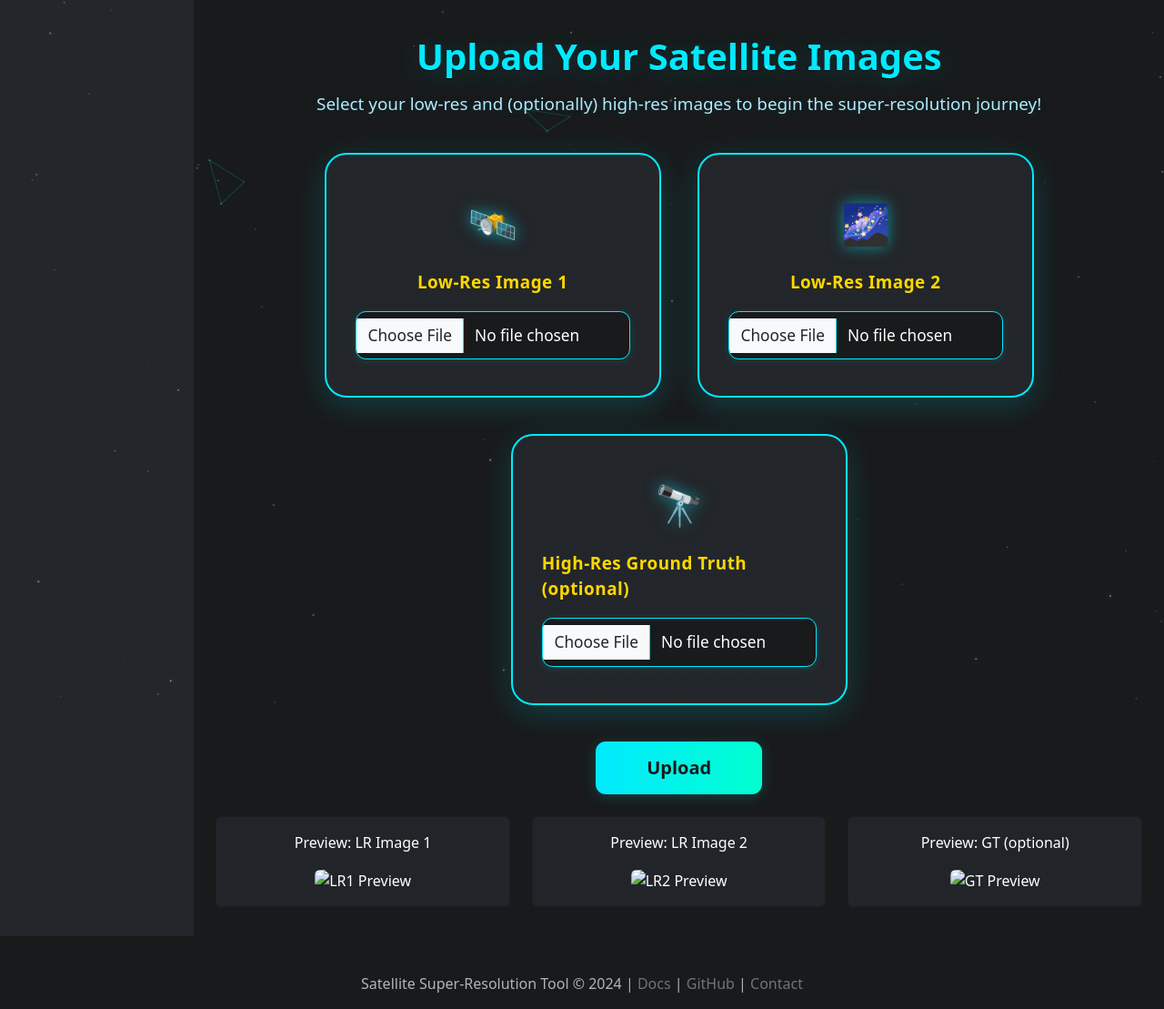
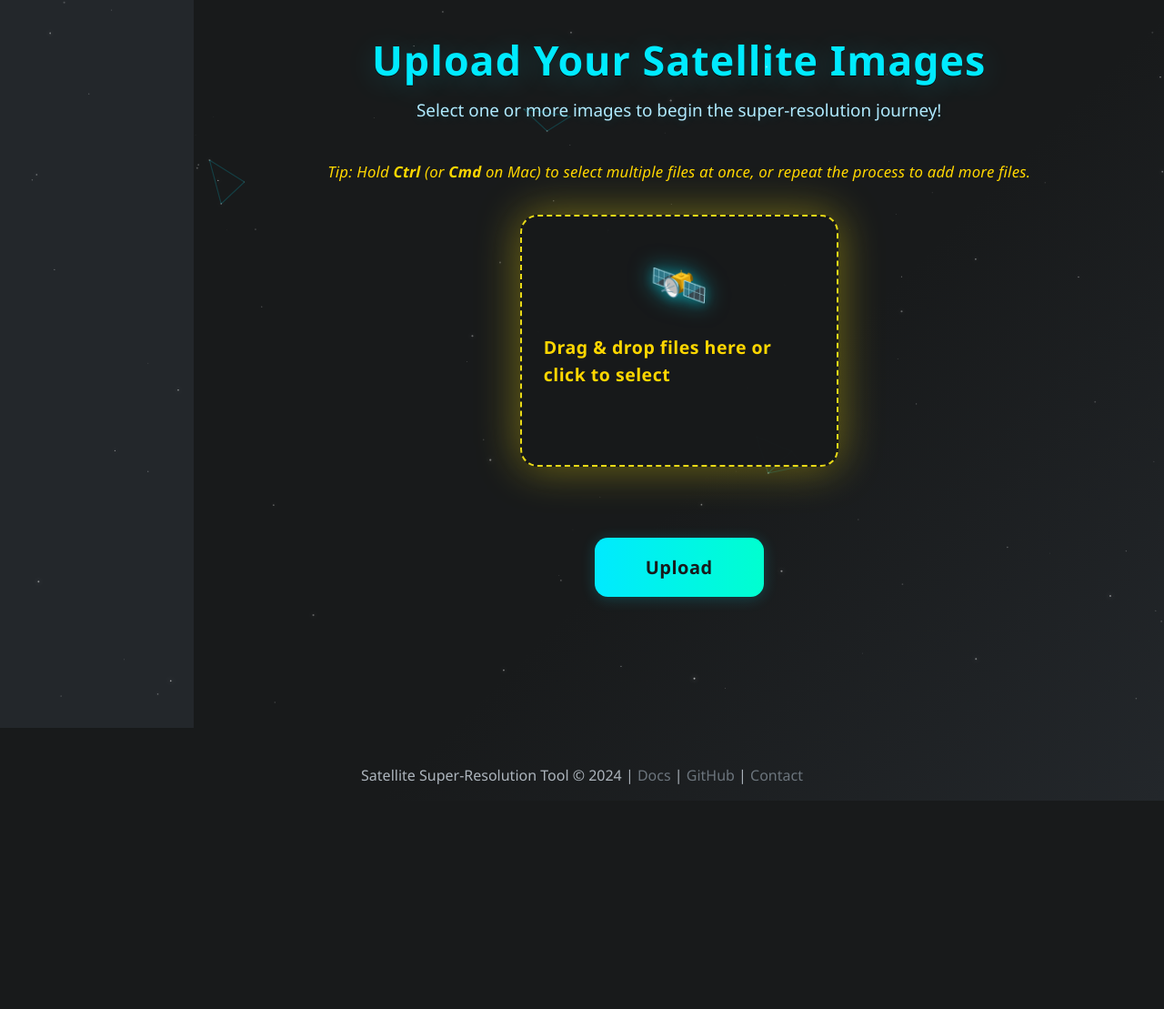
Before and after one commit to OshiSharma1222/ISRO, a Django app: template templates/upload.html in a window 1280 px wide. Shown: the whole page at 91% size. After the commit the page ends 880 px from the top, so only its background shows below. Run offline with Django 5.2, Linux system fonts and the light colour scheme; the template is opened without the code that fills it, so the values that code supplies are empty; some libraries are stand-ins or nearby versions.

Commit message:
Enhance the upload page

```diff
--- a/templates/upload.html
+++ b/templates/upload.html
@@ -1,12 +1,41 @@
 {% extends 'base.html' %}
 {% block content %}
 <style>
+    body {
+        font-family: 'Montserrat', 'Segoe UI', Arial, sans-serif;
+        background: linear-gradient(135deg, #181a1b 60%, #23272b 100%);
+        min-height: 100vh;
+    }
     .star-canvas-bg {
         position: fixed;
         top: 0; left: 0; width: 100vw; height: 100vh;
         z-index: 0;
         pointer-events: none;
         display: block;
+    }
+    .upload-heading {
+        color: #00eaff;
+        font-size: 2.8rem;
+        font-weight: 900;
+        text-align: center;
+        margin-bottom: 0.5rem;
+        text-shadow: 0 4px 32px #00eaff33, 0 1px 0 #000;
+        letter-spacing: 1px;
+    }
+    .upload-subheading {
+        color: #b0eaff;
+        font-size: 1.18rem;
+        text-align: center;
+        margin-bottom: 2.5rem;
+        text-shadow: 0 2px 12px #00eaff22;
+    }
+    .upload-tip {
+        color: #ffd700;
+        font-size: 1.05rem;
+        text-align: center;
+        margin-bottom: 2.2rem;
+        letter-spacing: 0.2px;
+        font-style: italic;
     }
     .upload-cards-row {
         display: flex;
@@ -16,140 +45,159 @@
         gap: 2.5rem;
     }
     .upload-card {
-        background: linear-gradient(135deg, rgba(35,39,43,0.98) 80%, #23272b 100%);
+        background: rgba(35,39,43,0.98);
         border-radius: 1.5rem;
         padding: 2.7rem 2rem 2rem 2rem;
         width: 100%;
-        max-width: 370px;
+        max-width: 400px;
         min-height: 260px;
         box-shadow: 0 8px 32px #00eaff33, 0 2px 16px #0003;
         display: flex;
         flex-direction: column;
         align-items: center;
-        border: 2.5px solid #00eaff;
+        border: 3px solid #00eaff;
         position: relative;
         z-index: 1;
-        transition: transform 0.2s, box-shadow 0.2s;
+        transition: transform 0.2s, box-shadow 0.2s, border-color 0.2s;
         overflow: hidden;
+        margin: 0 auto;
+        background-clip: padding-box;
+        outline: 2px solid #23272b;
+        outline-offset: 6px;
+        animation: cardGlow 2.5s infinite alternate;
+    }
+    @keyframes cardGlow {
+        0% { box-shadow: 0 0 32px #00eaff55, 0 2px 16px #0003; border-color: #00eaff; }
+        100% { box-shadow: 0 0 48px #ffd70077, 0 2px 16px #0003; border-color: #ffd700; }
     }
     .upload-card:hover {
         transform: translateY(-8px) scale(1.04);
-        box-shadow: 0 12px 48px #00eaff55, 0 4px 24px #0004;
+        box-shadow: 0 12px 48px #ffd70099, 0 4px 24px #0004;
         border-color: #ffd700;
+        background: rgba(35,39,43,0.99);
     }
     .upload-card .upload-icon {
-        font-size: 2.7rem;
+        font-size: 3.2rem;
         margin-bottom: 1.1rem;
         color: #00eaff;
-        filter: drop-shadow(0 0 8px #00eaff88);
+        filter: drop-shadow(0 0 12px #00eaff88);
+        text-shadow: 0 2px 12px #00eaff44;
     }
     .upload-card label {
         color: #ffd700;
         font-weight: 700;
         margin-bottom: 1.1rem;
-        font-size: 1.18rem;
+        font-size: 1.22rem;
         letter-spacing: 0.5px;
+        cursor: pointer;
+        transition: color 0.2s;
+    }
+    .upload-card label:hover {
+        color: #00eaff;
     }
     .upload-card input[type="file"] {
+        display: none;
+    }
+    #drop-area {
+        border: 2.5px dashed #ffd700;
+        background: rgba(24,26,27,0.98);
+        padding: 2.2rem 1.5rem;
+        border-radius: 1.2rem;
+        width: 100%;
+        max-width: 350px;
+        min-height: 180px;
+        display: flex;
+        flex-direction: column;
+        align-items: center;
+        justify-content: center;
+        cursor: pointer;
+        transition: border-color 0.2s, background 0.2s;
+        margin: 0 auto;
+        margin-bottom: 1.2rem;
+        outline: none;
+    }
+    #drop-area:hover, #drop-area:focus {
+        border-color: #00eaff;
+        background: rgba(35,39,43,0.99);
+    }
+    #file-list {
+        margin-top: 1rem;
+        color: #b0eaff;
+        font-size: 1.08rem;
+        font-weight: 600;
+        text-align: center;
+    }
+    #preview-list {
+        margin-top: 1rem;
+        display: flex;
+        flex-wrap: wrap;
+        gap: 12px;
+        justify-content: center;
+    }
+    #preview-list img {
+        max-width: 80px;
+        max-height: 80px;
+        border-radius: 10px;
+        box-shadow: 0 2px 12px #00eaff55;
+        border: 2px solid #23272b;
         background: #181a1b;
-        color: #fff;
-        border: 1.5px solid #00eaff;
-        border-radius: 0.7rem;
-        padding: 0.8rem;
-        width: 100%;
-        font-size: 1.08rem;
-        margin-bottom: 0.5rem;
-        box-shadow: 0 2px 8px #00eaff22;
+        transition: transform 0.2s, box-shadow 0.2s;
     }
-    .upload-card input[type="file"]:focus {
+    #preview-list img:hover {
+        transform: scale(1.08) rotate(-2deg);
+        box-shadow: 0 6px 24px #ffd70077;
         border-color: #ffd700;
-        outline: none;
-        box-shadow: 0 0 0 2px #ffd70044;
-    }
-    @media (max-width: 900px) {
-        .upload-cards-row { flex-direction: column; align-items: center; gap: 2rem; }
-        .upload-card { margin: 0 0 2rem 0; }
-    }
-    .upload-heading {
-        color: #00eaff;
-        font-size: 2.5rem;
-        font-weight: 800;
-        text-align: center;
-        margin-bottom: 0.5rem;
-        text-shadow: 0 4px 32px #00eaff33, 0 1px 0 #000;
-    }
-    .upload-subheading {
-        color: #b0eaff;
-        font-size: 1.18rem;
-        text-align: center;
-        margin-bottom: 2.5rem;
-        text-shadow: 0 2px 12px #00eaff22;
     }
     .upload-btn {
         background: linear-gradient(90deg, #00eaff 0%, #00ffd0 100%);
         color: #181a1b;
         border: none;
-        font-weight: 700;
+        font-weight: 800;
         font-size: 1.25rem;
-        border-radius: 0.7rem;
-        padding: 0.9rem 3.5rem;
+        border-radius: 0.9rem;
+        padding: 1.1rem 3.5rem;
         box-shadow: 0 2px 16px #00eaff33;
-        transition: background 0.2s, color 0.2s, box-shadow 0.2s;
+        transition: background 0.2s, color 0.2s, box-shadow 0.2s, transform 0.2s;
+        margin-top: 1.2rem;
+        letter-spacing: 0.5px;
     }
     .upload-btn:hover {
         background: linear-gradient(90deg, #ffd700 0%, #00eaff 100%);
         color: #23272b;
         box-shadow: 0 6px 32px #ffd70044;
+        transform: translateY(-2px) scale(1.04);
+    }
+    @media (max-width: 900px) {
+        .upload-cards-row { flex-direction: column; align-items: center; gap: 2rem; }
+        .upload-card { margin: 0 0 2rem 0; }
+        #drop-area { max-width: 98vw; }
     }
 </style>
 <canvas id="star-canvas" class="star-canvas-bg"></canvas>
 <div class="upload-heading">Upload Your Satellite Images</div>
-<div class="upload-subheading">Select your low-res and (optionally) high-res images to begin the super-resolution journey!</div>
-<form>
-    <div class="upload-cards-row">
-        <div class="upload-card">
+<div class="upload-subheading">Select one or more images to begin the super-resolution journey!</div>
+<div class="upload-tip">Tip: Hold <b>Ctrl</b> (or <b>Cmd</b> on Mac) to select multiple files at once, or repeat the process to add more files.</div>
+<div id="upload-section">
+    <div class="upload-cards-row" style="justify-content: center;">
+        <div class="upload-card" id="drop-area">
             <div class="upload-icon">🛰️</div>
-            <label for="lr1">Low-Res Image 1</label>
-            <input class="form-control" type="file" id="lr1">
-        </div>
-        <div class="upload-card">
-            <div class="upload-icon">🌌</div>
-            <label for="lr2">Low-Res Image 2</label>
-            <input class="form-control" type="file" id="lr2">
-        </div>
-        <div class="upload-card">
-            <div class="upload-icon">🔭</div>
-            <label for="gt">High-Res Ground Truth (optional)</label>
-            <input class="form-control" type="file" id="gt">
+            <label for="fileElem">Drag & drop files here or click to select</label>
+            <input class="form-control" type="file" id="fileElem" multiple style="display:none;">
+            <div id="file-list" style="margin-top:1rem; color:#b0eaff;"></div>
+            <div id="preview-list" style="margin-top:1rem; display:flex; flex-wrap:wrap; gap:10px;"></div>
         </div>
     </div>
     <div class="text-center mb-4">
-        <button type="submit" class="upload-btn">Upload</button>
+        <button id="upload-btn" class="upload-btn">Upload</button>
     </div>
-</form>
-<div class="row mt-4">
-    <div class="col-md-4">
-        <div class="card bg-dark text-white">
-            <div class="card-body text-center">
-                <p class="card-text">Preview: LR Image 1</p>
-                <img src="https://via.placeholder.com/150x150?text=LR1" class="img-fluid rounded" alt="LR1 Preview">
-            </div>
-        </div>
-    </div>
-    <div class="col-md-4">
-        <div class="card bg-dark text-white">
-            <div class="card-body text-center">
-                <p class="card-text">Preview: LR Image 2</p>
-                <img src="https://via.placeholder.com/150x150?text=LR2" class="img-fluid rounded" alt="LR2 Preview">
-            </div>
-        </div>
-    </div>
-    <div class="col-md-4">
-        <div class="card bg-dark text-white">
-            <div class="card-body text-center">
-                <p class="card-text">Preview: GT (optional)</p>
-                <img src="https://via.placeholder.com/150x150?text=GT" class="img-fluid rounded" alt="GT Preview">
-            </div>
+</div>
+<div id="evaluate-section" style="display:none;">
+    <div class="upload-cards-row" style="justify-content: center;">
+        <div class="upload-card">
+            <div class="upload-icon">✅</div>
+            <div style="color:#ffd700; font-weight:700; margin-bottom:1rem;">Files uploaded successfully!</div>
+            <div id="uploaded-files" style="color:#b0eaff;"></div>
+            <button id="evaluate-btn" class="upload-btn" style="margin-top:1.5rem;">Evaluate</button>
         </div>
     </div>
 </div>
@@ -250,5 +298,77 @@ function animate() {
     requestAnimationFrame(animate);
 }
 animate();
+
+// Drag and drop logic
+const dropArea = document.getElementById('drop-area');
+const fileElem = document.getElementById('fileElem');
+const fileList = document.getElementById('file-list');
+const uploadBtn = document.getElementById('upload-btn');
+const uploadSection = document.getElementById('upload-section');
+const evaluateSection = document.getElementById('evaluate-section');
+const uploadedFiles = document.getElementById('uploaded-files');
+let files = [];
+
+dropArea.addEventListener('click', () => fileElem.click());
+dropArea.addEventListener('dragover', (e) => {
+    e.preventDefault();
+    dropArea.style.borderColor = '#ffd700';
+});
+dropArea.addEventListener('dragleave', (e) => {
+    e.preventDefault();
+    dropArea.style.borderColor = '#00eaff';
+});
+dropArea.addEventListener('drop', (e) => {
+    e.preventDefault();
+    dropArea.style.borderColor = '#00eaff';
+    const newFiles = Array.from(e.dataTransfer.files);
+    files = files.concat(newFiles.filter(f => !files.some(existing => existing.name === f.name && existing.size === f.size)));
+    showFileList();
+});
+fileElem.addEventListener('change', (e) => {
+    const newFiles = Array.from(e.target.files);
+    files = files.concat(newFiles.filter(f => !files.some(existing => existing.name === f.name && existing.size === f.size)));
+    showFileList();
+    fileElem.value = '';
+});
+function showFileList() {
+    const previewList = document.getElementById('preview-list');
+    if (files.length === 0) {
+        fileList.textContent = '';
+        previewList.innerHTML = '';
+    } else {
+        fileList.innerHTML = `<strong>${files.length} image(s) selected</strong>`;
+        previewList.innerHTML = '';
+        files.forEach(f => {
+            if (f.type.startsWith('image/')) {
+                const reader = new FileReader();
+                reader.onload = function(e) {
+                    const img = document.createElement('img');
+                    img.src = e.target.result;
+                    img.style.maxWidth = '70px';
+                    img.style.maxHeight = '70px';
+                    img.style.borderRadius = '8px';
+                    img.style.boxShadow = '0 2px 8px #00eaff55';
+                    previewList.appendChild(img);
+                };
+                reader.readAsDataURL(f);
+            }
+        });
+    }
+}
+uploadBtn.addEventListener('click', (e) => {
+    e.preventDefault();
+    if (files.length === 0) {
+        alert('Please select at least one file.');
+        return;
+    }
+    if (uploadSection.style.display === 'none') return; // Prevent double pop
+    uploadSection.style.display = 'none';
+    evaluateSection.style.display = 'block';
+    uploadedFiles.innerHTML = files.map(f => `<div>${f.name}</div>`).join('');
+});
+document.getElementById('evaluate-btn').addEventListener('click', () => {
+    alert('Evaluation started!');
+});
 </script>
 {% endblock %}
```
